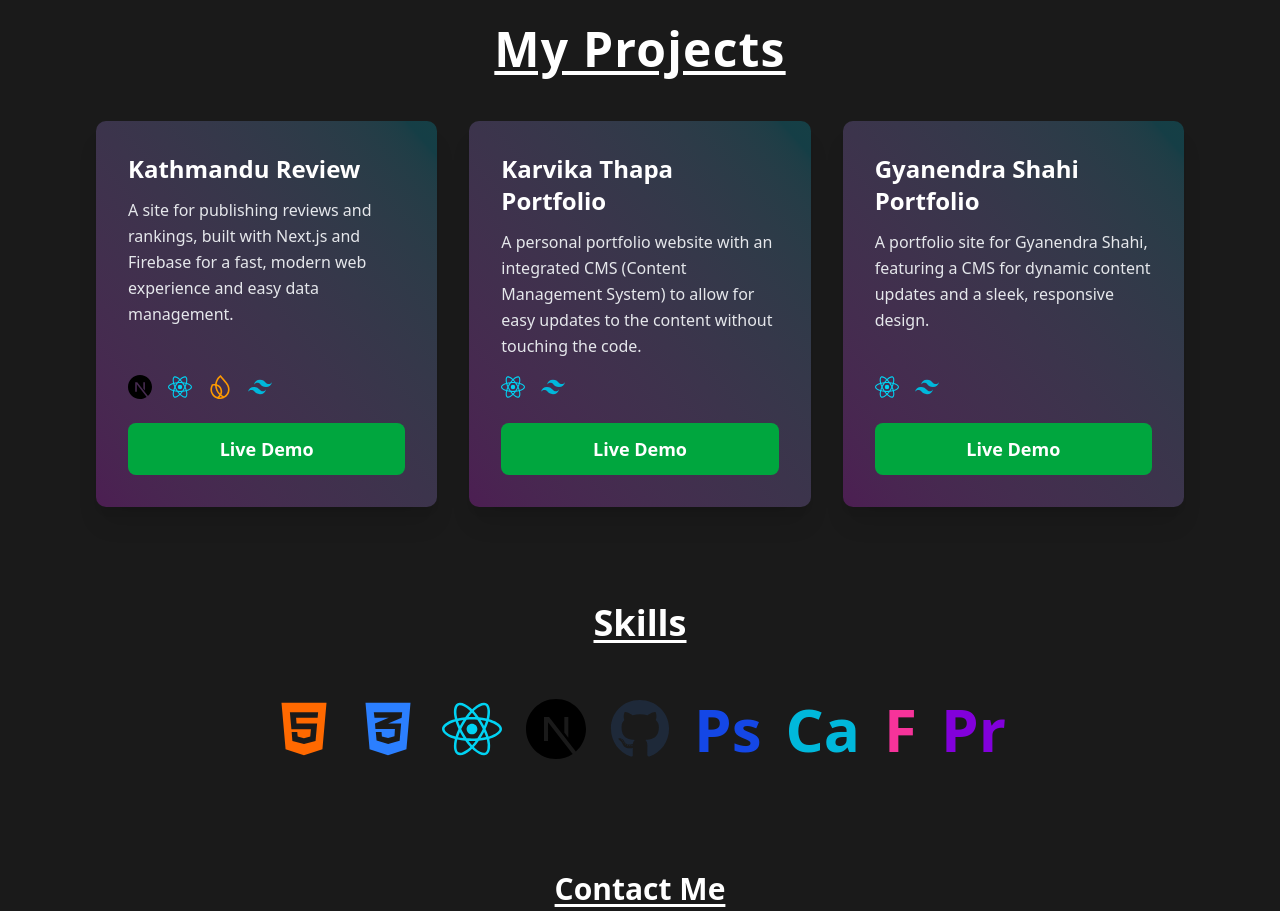
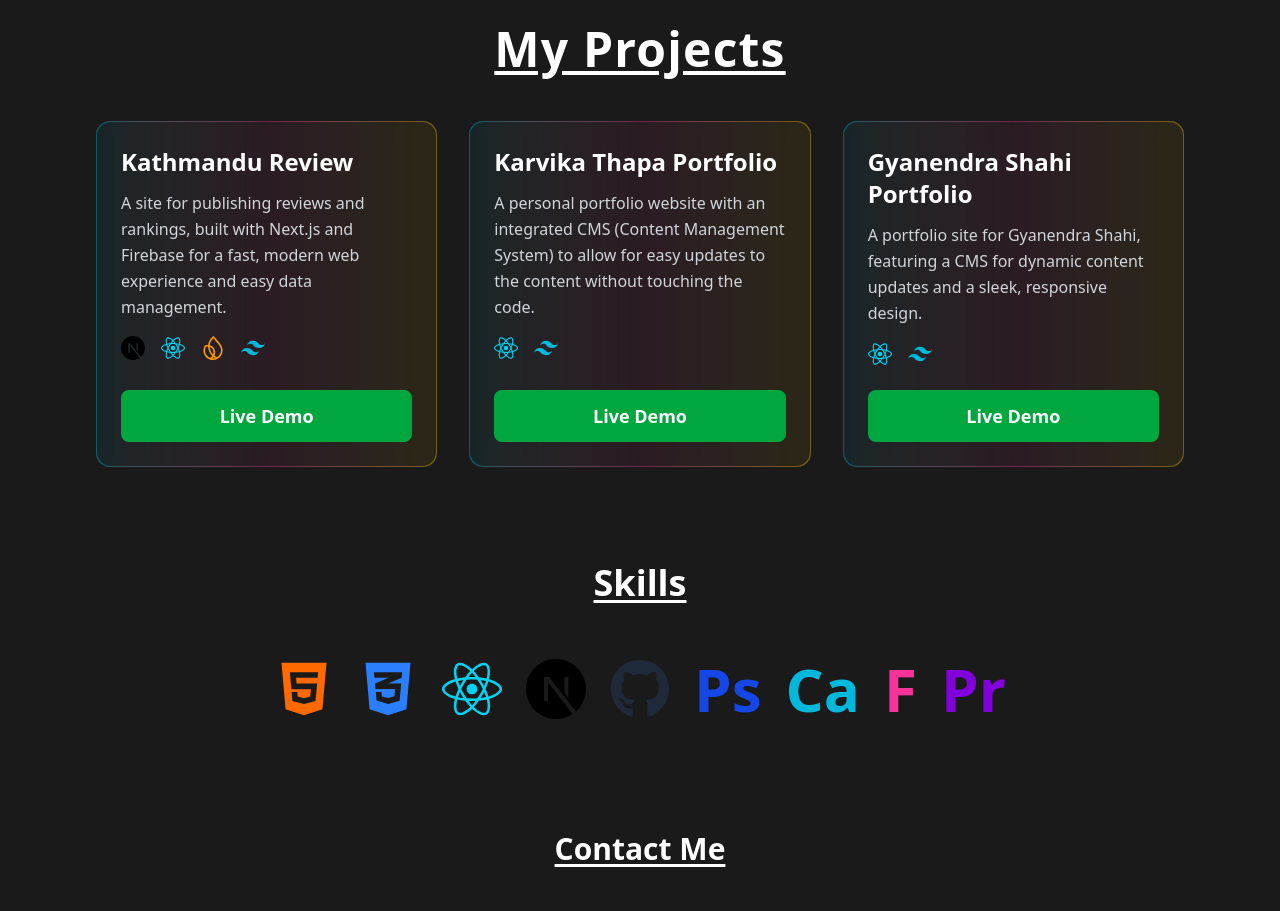
Before and after one commit to bshalrawal/Portfolio, a Next.js app: page / in a window 1280 px wide. Shown: the part 1780-2691 px from the top of the page. Built offline with nearby package versions, Linux system fonts and the light colour scheme.

Commit message:
Update Projects.tsx

```diff
--- a/app/Components/Projects.tsx
+++ b/app/Components/Projects.tsx
@@ -20,15 +20,19 @@ interface ProjectCardProps {
 
 const ProjectCard: React.FC<ProjectCardProps> = ({ title, description, technologies, liveLink }) => {
   return (
-    <div className="rounded-lg shadow-xl p-8 flex flex-col justify-between transform transition-transform duration-300 hover:scale-105 hover:shadow-2xl bg-gradient-to-tr from-fuchsia-500/25 to-cyan-400/20">
+    <div className="relative rounded-xl p-[1px] bg-gradient-to-r from-cyan-500/40 via-pink-500/40 to-yellow-400/40 transition-transform duration-300 hover:scale-105 hover:shadow-2xl">
+      {/* Inner glassy card */}
+      <div className="rounded-xl bg-[#1a1a1a]/80 backdrop-blur p-6 h-full flex flex-col justify-between">
+        <div>
           <h3 className="text-2xl font-bold text-white mb-3">{title}</h3>
-      <p className="text-gray-200 mb-4 flex-grow leading-relaxed">{description}</p>
+          <p className="text-gray-300 mb-4 flex-grow leading-relaxed">{description}</p>
+        </div>
 
         <div className="flex flex-wrap items-center gap-4 mb-6">
           {technologies.map((tech, index) => (
             <div key={index} className="flex items-center justify-center" title={tech}>
               {techIcons[tech.toLowerCase()] || (
-              <span className="text-sm font-medium text-gray-300">{tech}</span>
+                <span className="text-sm font-medium text-gray-400">{tech}</span>
               )}
             </div>
           ))}
@@ -47,10 +51,9 @@ const ProjectCard: React.FC<ProjectCardProps> = ({ title, description, technolog
           )}
         </div>
       </div>
+    </div>
   );
 };
-
-
 
 const Projects = () => {
   const projects = [
```
Lines whose indentation alone changed are shown as unchanged.
